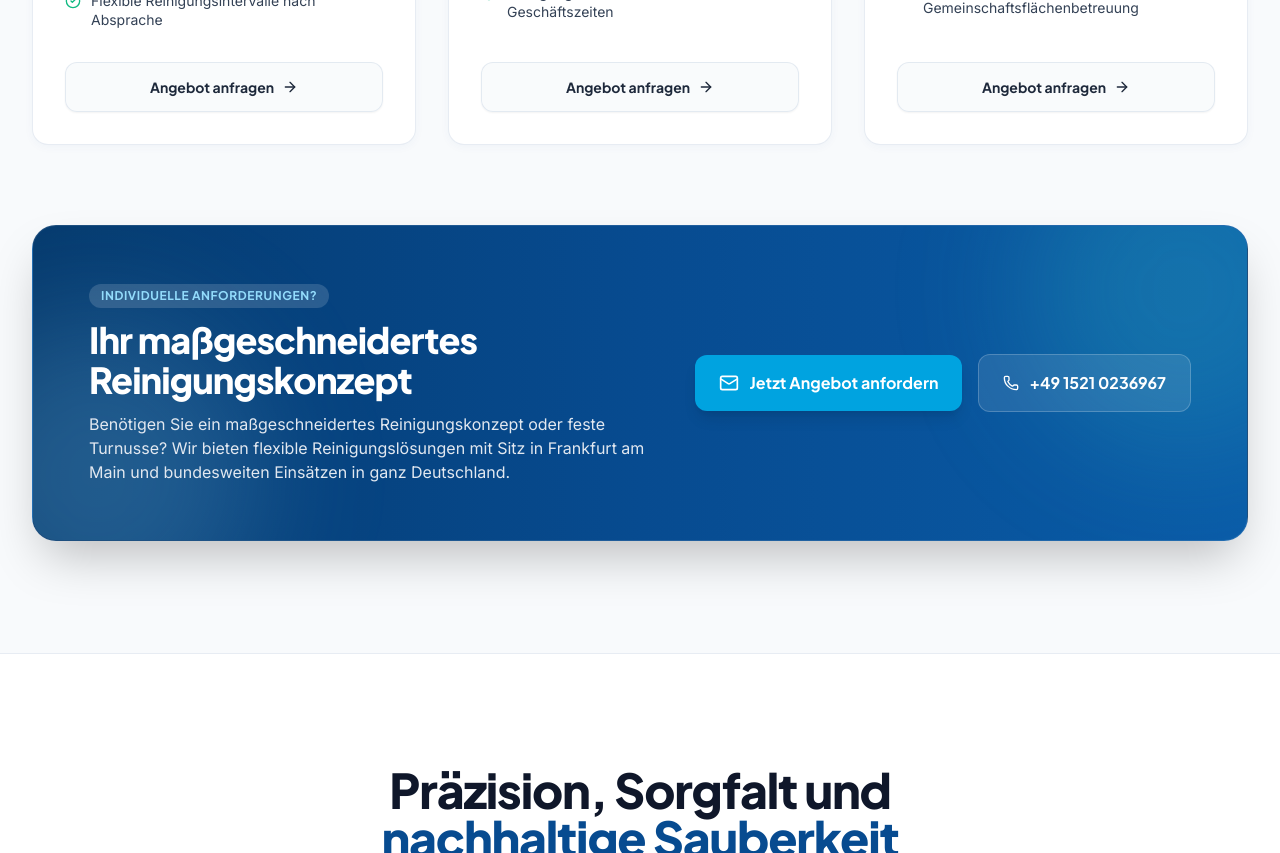
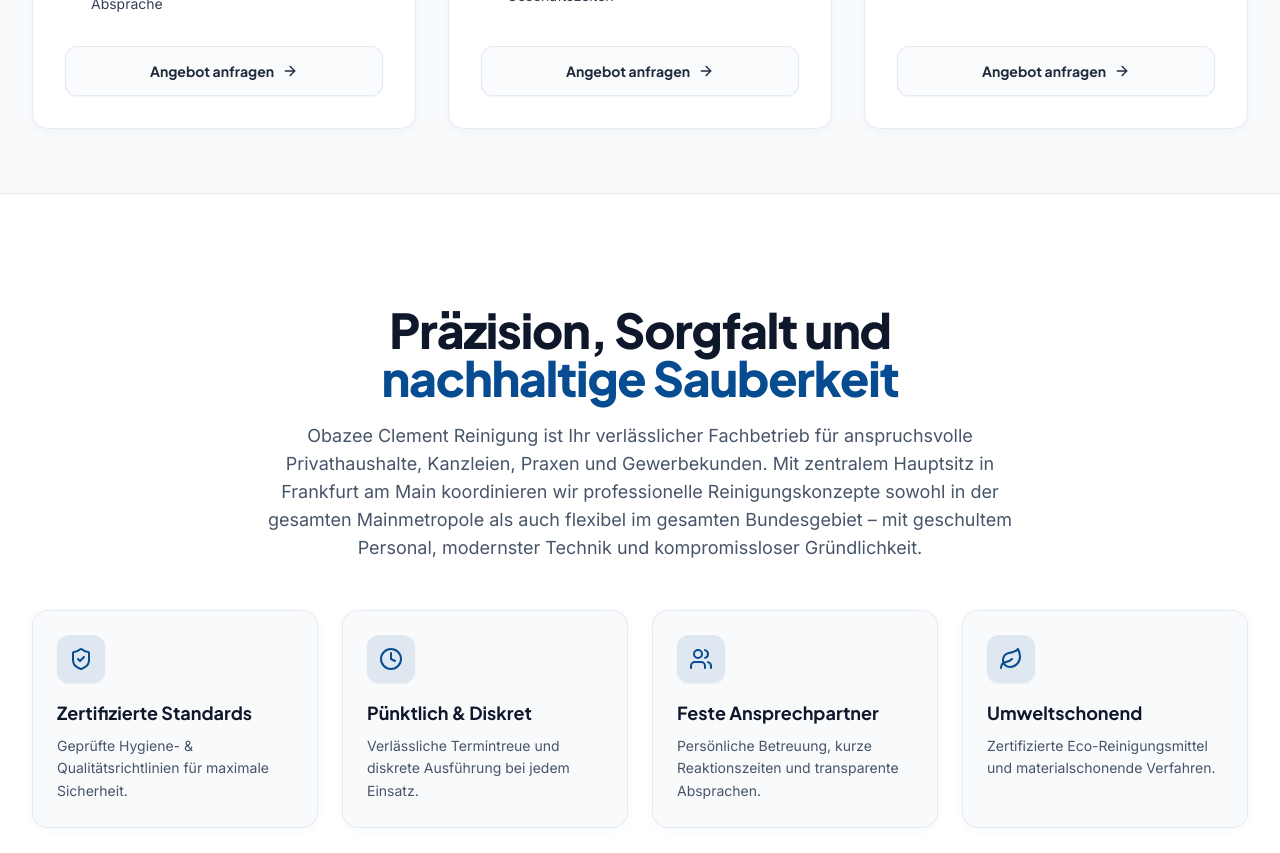
Before and after one commit to BlessedUzama/reinigung, a React (Vite) app: page / in a window 1280 px wide. Shown: the part 1620-2473 px from the top of the page. Built offline with nearby package versions, Linux system fonts and the light colour scheme; the HTML template or start-up script is replaced by a standard one.

Commit message:
refactor(services): remove redundant mid-page cta banner

```diff
--- a/src/components/Services.tsx
+++ b/src/components/Services.tsx
@@ -4,9 +4,7 @@ import {
   Building2,
   Maximize,
   CheckCircle2,
-  ArrowRight,
-  Mail,
-  Phone
+  ArrowRight
 } from 'lucide-react';
 
 interface ServiceItem {
@@ -77,16 +75,8 @@ export const Services: React.FC<ServicesProps> = ({ onSelectService }) => {
     }
   };
 
-  const handleBannerCta = (e: React.MouseEvent<HTMLAnchorElement>) => {
-    e.preventDefault();
-    const target = document.getElementById('angebot') || document.getElementById('contact');
-    if (target) {
-      target.scrollIntoView({ behavior: 'smooth' });
-    }
-  };
-
   return (
-    <section id="services" className="bg-slate-50 py-20 sm:py-28 relative overflow-hidden">
+    <section id="services" className="bg-slate-50 pt-16 sm:pt-24 pb-12 sm:pb-16 relative overflow-hidden">
       {/* Decorative ambient background accents */}
       <div className="absolute top-1/3 left-0 w-96 h-96 bg-primary/5 rounded-full blur-3xl pointer-events-none -z-10" />
       <div className="absolute bottom-10 right-0 w-96 h-96 bg-accent/5 rounded-full blur-3xl pointer-events-none -z-10" />
@@ -160,46 +150,6 @@ export const Services: React.FC<ServicesProps> = ({ onSelectService }) => {
           })}
         </div>
 
-        {/* Bottom Callout Banner: Tailored Concept & Direct Quote Anchor */}
-        <div className="mt-16 sm:mt-20 rounded-3xl bg-gradient-to-r from-[#053a6e] via-[#074b90] to-[#0a5ca8] p-8 sm:p-12 lg:p-14 text-white shadow-2xl relative overflow-hidden border border-white/10">
-          {/* Subtle background glow circle */}
-          <div className="absolute -top-24 -right-24 w-80 h-80 bg-accent/20 rounded-full blur-3xl pointer-events-none" />
-          <div className="absolute -bottom-24 -left-24 w-80 h-80 bg-highlight/20 rounded-full blur-3xl pointer-events-none" />
-
-          <div className="relative z-10 flex flex-col lg:flex-row items-center justify-between gap-8 lg:gap-12">
-            <div className="text-left max-w-2xl">
-              <span className="inline-block px-3 py-1 rounded-full text-xs font-bold bg-white/15 text-highlight mb-3 uppercase tracking-wider font-heading">
-                Individuelle Anforderungen?
-              </span>
-              <h3 className="font-heading font-extrabold text-2xl sm:text-3xl lg:text-4xl text-white tracking-tight leading-tight">
-                Ihr maßgeschneidertes Reinigungskonzept
-              </h3>
-              <p className="font-sans text-sm sm:text-base text-slate-200 leading-relaxed mt-3">
-                Benötigen Sie ein maßgeschneidertes Reinigungskonzept oder feste Turnusse? Wir bieten flexible Reinigungslösungen mit Sitz in Frankfurt am Main und bundesweiten Einsätzen in ganz Deutschland.
-              </p>
-            </div>
-
-            <div className="flex flex-col sm:flex-row items-center gap-3.5 sm:gap-4 w-full lg:w-auto flex-shrink-0">
-              <a
-                href="#angebot"
-                onClick={handleBannerCta}
-                className="w-full sm:w-auto flex items-center justify-center gap-2.5 px-6 py-4 rounded-xl bg-[#00a3e0] hover:bg-[#0284c7] text-white font-heading font-bold text-sm sm:text-base shadow-lg hover:shadow-xl transition-all duration-200 active:scale-[0.98] cursor-pointer whitespace-nowrap"
-              >
-                <Mail className="w-5 h-5 text-white flex-shrink-0" />
-                <span>Jetzt Angebot anfordern</span>
-              </a>
-
-              <a
-                href="tel:+4915210236967"
-                className="w-full sm:w-auto flex items-center justify-center gap-2.5 px-6 py-4 rounded-xl bg-white/10 hover:bg-white/20 text-white font-heading font-bold text-sm sm:text-base border border-white/20 transition-all duration-200 active:scale-[0.98] cursor-pointer whitespace-nowrap"
-              >
-                <Phone className="w-4 h-4 text-white flex-shrink-0" />
-                <span>+49 1521 0236967</span>
-              </a>
-            </div>
-          </div>
-        </div>
-
       </div>
     </section>
   );
```
